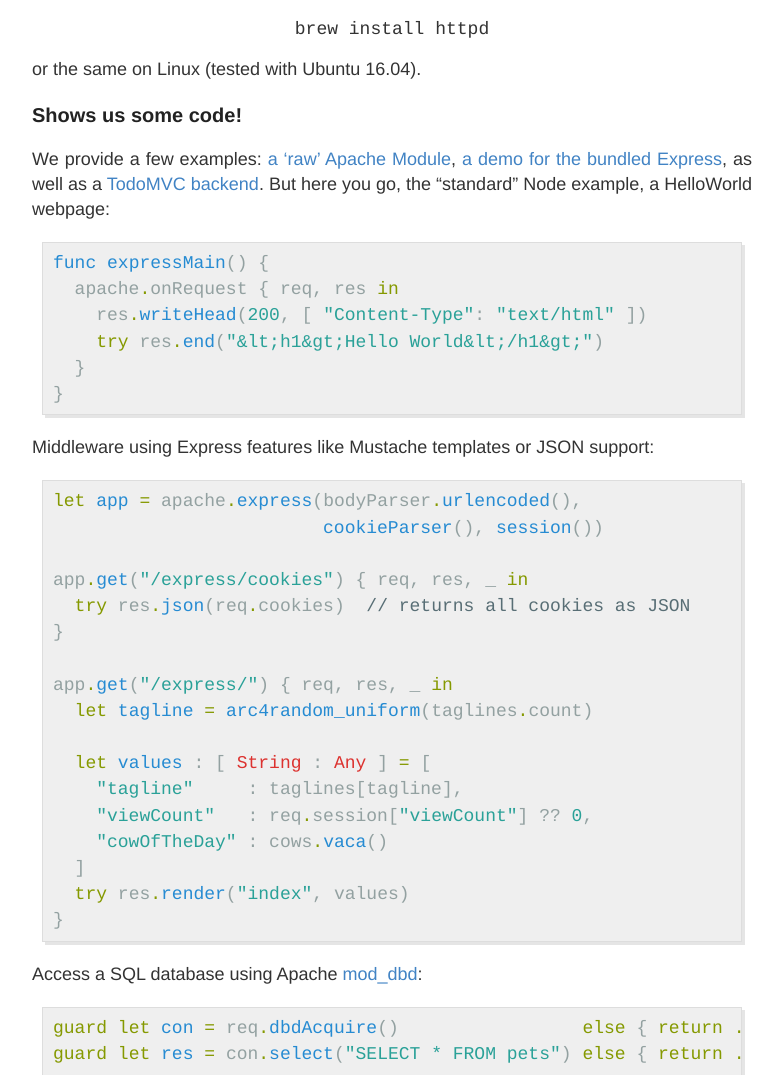
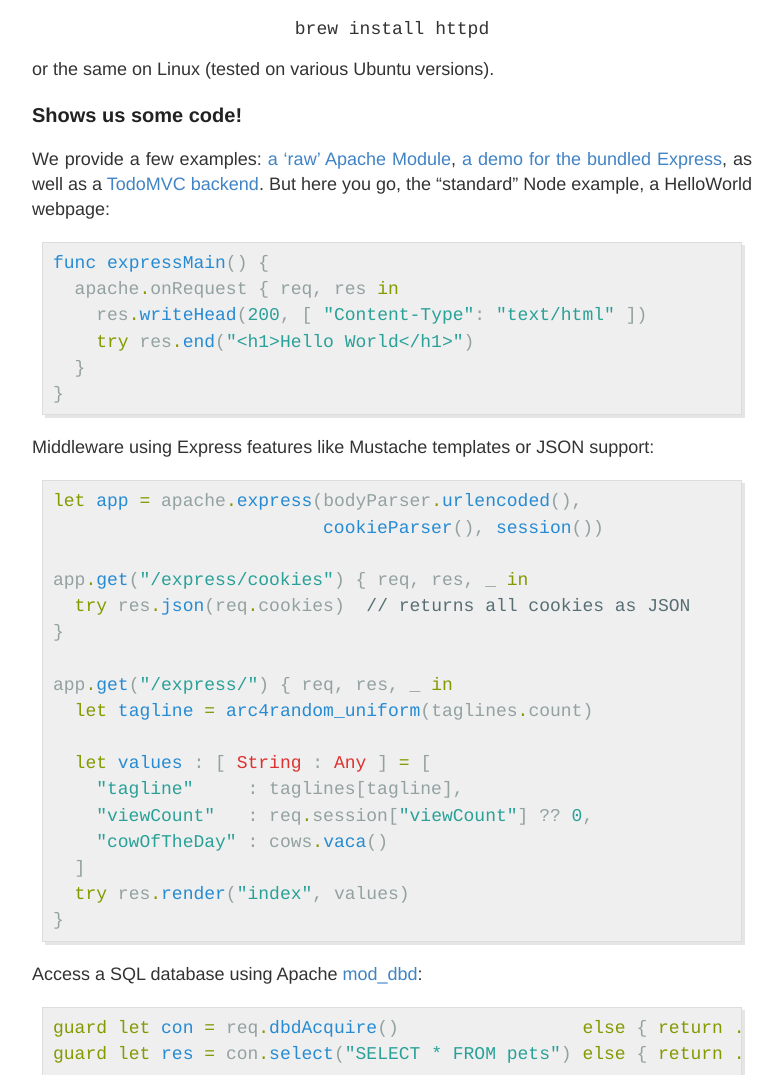
Before and after one commit to modswift/mod-swift.github.io, a Jekyll site: the page built from index.md, in a window 1280 px wide and 1400 px high. Shown: the part 325-1400 px from the top of the window, without its empty margins (248-1031 px from the left). Built offline with Jekyll 4.4.1, drawn with Linux system fonts in a browser that asks for light colours; some of the changed text lies outside the part shown.

Commit message:
Fix escaping and more
...

```diff
--- a/index.md
+++ b/index.md
@@ -24,11 +24,11 @@ programming language.
 
 <center><em>Server Side Swift the right way</em>.</center>
 
-We recommend using it with the Homebrew Apache 2.4 on macOS:
+We recommend using it with the Homebrew Apache 2.6 on macOS:
 
 <center><code>brew install httpd</code></center>
 
-or the same on Linux (tested with Ubuntu 16.04).
+or the same on Linux (tested on various Ubuntu versions).
 
 ### Shows us some code!
 
```
Also changed, not shown: other parts of index.md (+2 -2 lines), _posts/2022-05-08-m1-works.md (+1 -1 lines).
